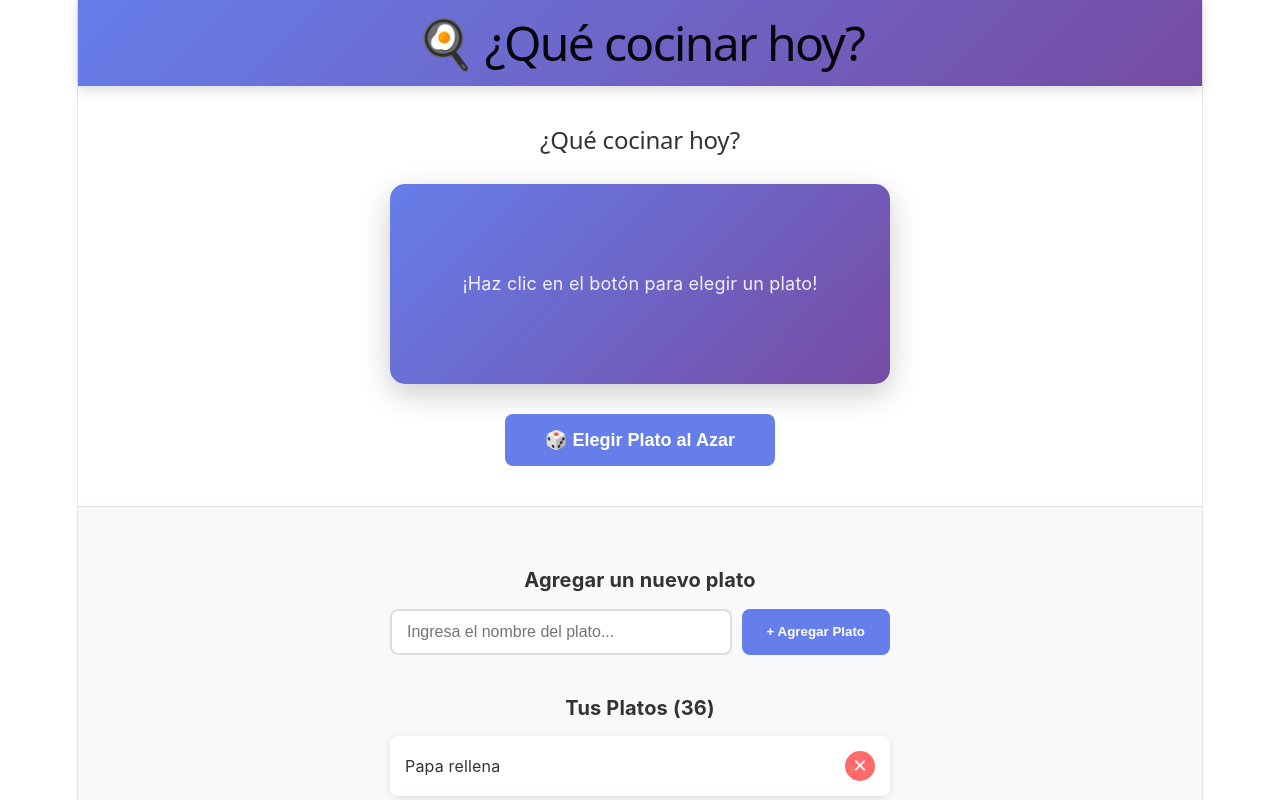
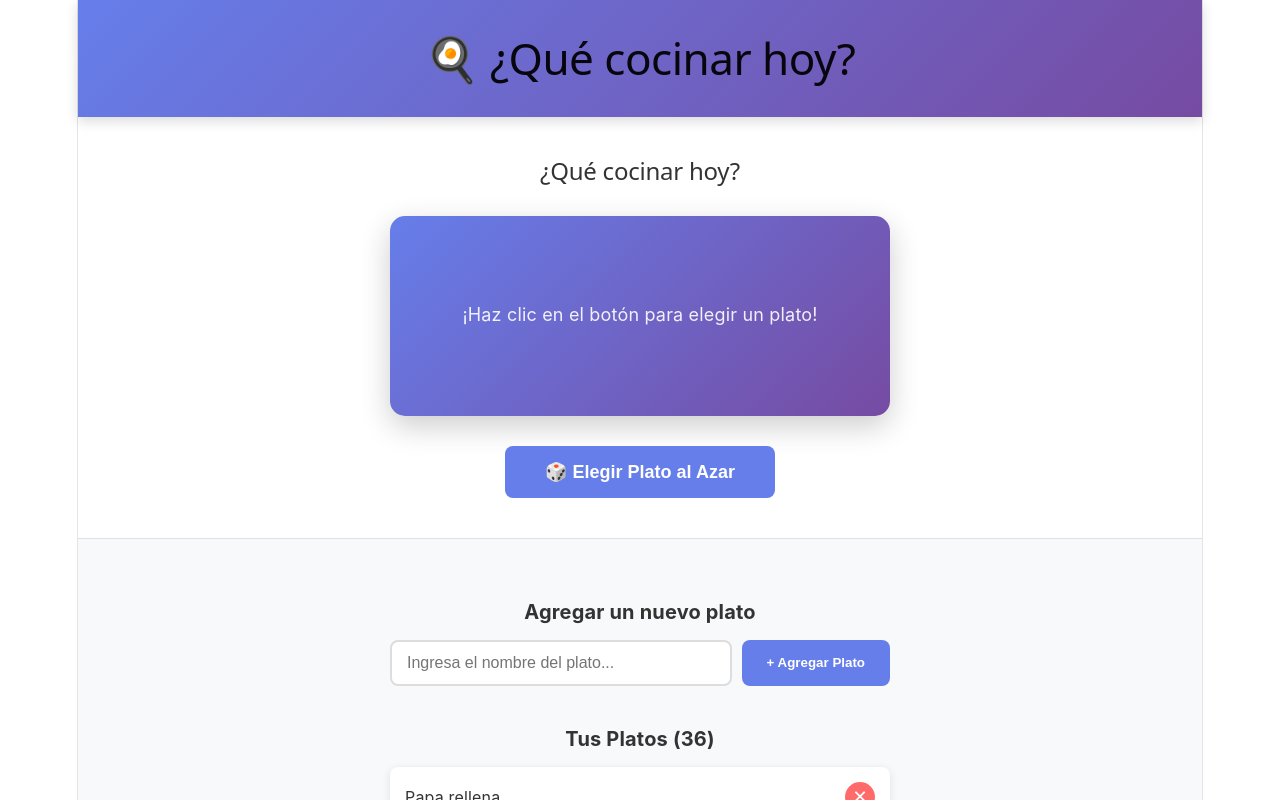
Before and after one commit to MiguelAngelTG7/maxlib, a React (Vite) app: page / in a window 1280 px wide. Built offline with nearby package versions, Linux system fonts and the light colour scheme.

Commit message:
titulo re4sponse arreglado

```diff
--- a/src/App.css
+++ b/src/App.css
@@ -22,14 +22,16 @@ body {
 .app-header {
   background: linear-gradient(135deg, #667eea 0%, #764ba2 100%);
   color: white;
-  padding: 30px 20px;
+  padding: 20px 15px;
   text-align: center;
   box-shadow: 0 4px 12px rgba(0, 0, 0, 0.15);
 }
 
 .app-header h1 {
   margin: 0;
-  font-size: 40px;
+  font-size: 28px;
+  line-height: 1.3;
+  letter-spacing: -0.5px;
 }
 
 .app-main {
@@ -39,12 +41,22 @@ body {
   overflow-y: auto;
 }
 
+@media (min-width: 480px) {
+  .app-header h1 {
+    font-size: 32px;
+  }
+}
+
 @media (min-width: 768px) {
   .app-main {
     flex-direction: column; /* Keep it column even on larger screens */
   }
 
+  .app-header {
+    padding: 30px 20px;
+  }
+
   .app-header h1 {
-    font-size: 48px;
+    font-size: 44px;
   }
 }
```
